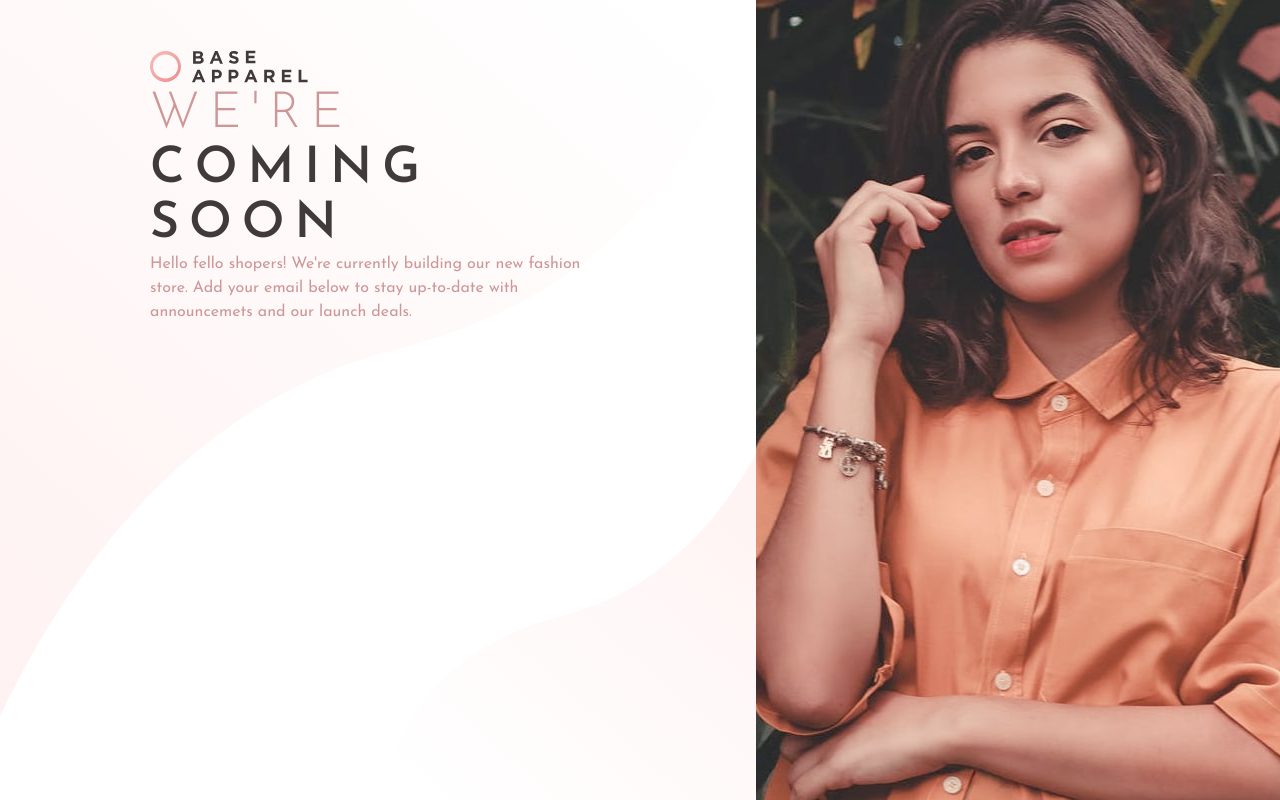
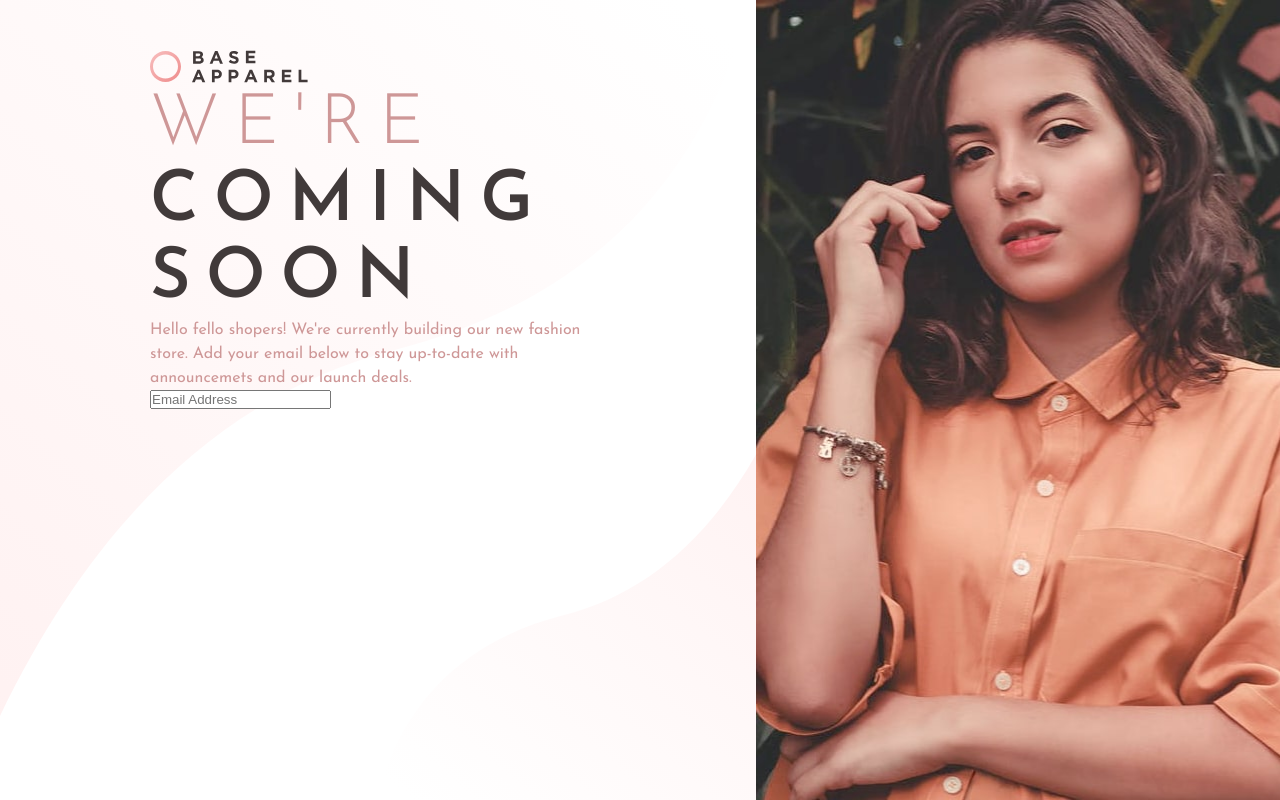
Before and after one commit to assumpta-n/base-apparel, a website: page index.html in a window 1280 px wide. Drawn offline with Linux system fonts and the light colour scheme.

Commit message:
Additional typography styles

```diff
--- a/index.html
+++ b/index.html
@@ -21,8 +21,9 @@
                     <div class="home__body">
                         <div class="home__title-div">
                             <h1 class="heading-primary">
-                                <span class="heading-primary--pink">We're</span>
-                                <span class="heading-primary--dark">coming soon</span>
+                                <p class="heading-primary--pink">We're</p>
+                                <p class="heading-primary--dark">coming</p>
+                                <p class="heading-primary--dark">soon</p>
                             </h1>
                         </div>
                         <p class="home__paragraph">
@@ -30,6 +31,7 @@
                             your email below to stay up-to-date with announcemets and our launch
                             deals.
                         </p>
+                        <input type="text" placeholder="Email Address" />
                     </div>
                 </div>
             </div>
--- a/scss/main.scss
+++ b/scss/main.scss
@@ -22,12 +22,11 @@ body {
 }
 .heading-primary {
     text-transform: uppercase;
-    letter-spacing: 10px;
+    letter-spacing: 1.5rem;
     line-height: 1.1;
-    font-size: 5rem;
+    font-size: 7rem;
     &--pink {
         font-weight: 300;
-        display: block;
         color: hsl(0, 36%, 70%);
     }
     &--dark {
@@ -63,5 +62,6 @@ body {
         color: hsl(0, 36%, 70%);
         font-size: 1.6rem;
         line-height: 1.5;
+        padding: 0 2rem 0 0;
     }
 }
```
Also changed, not shown: css/main.css.
